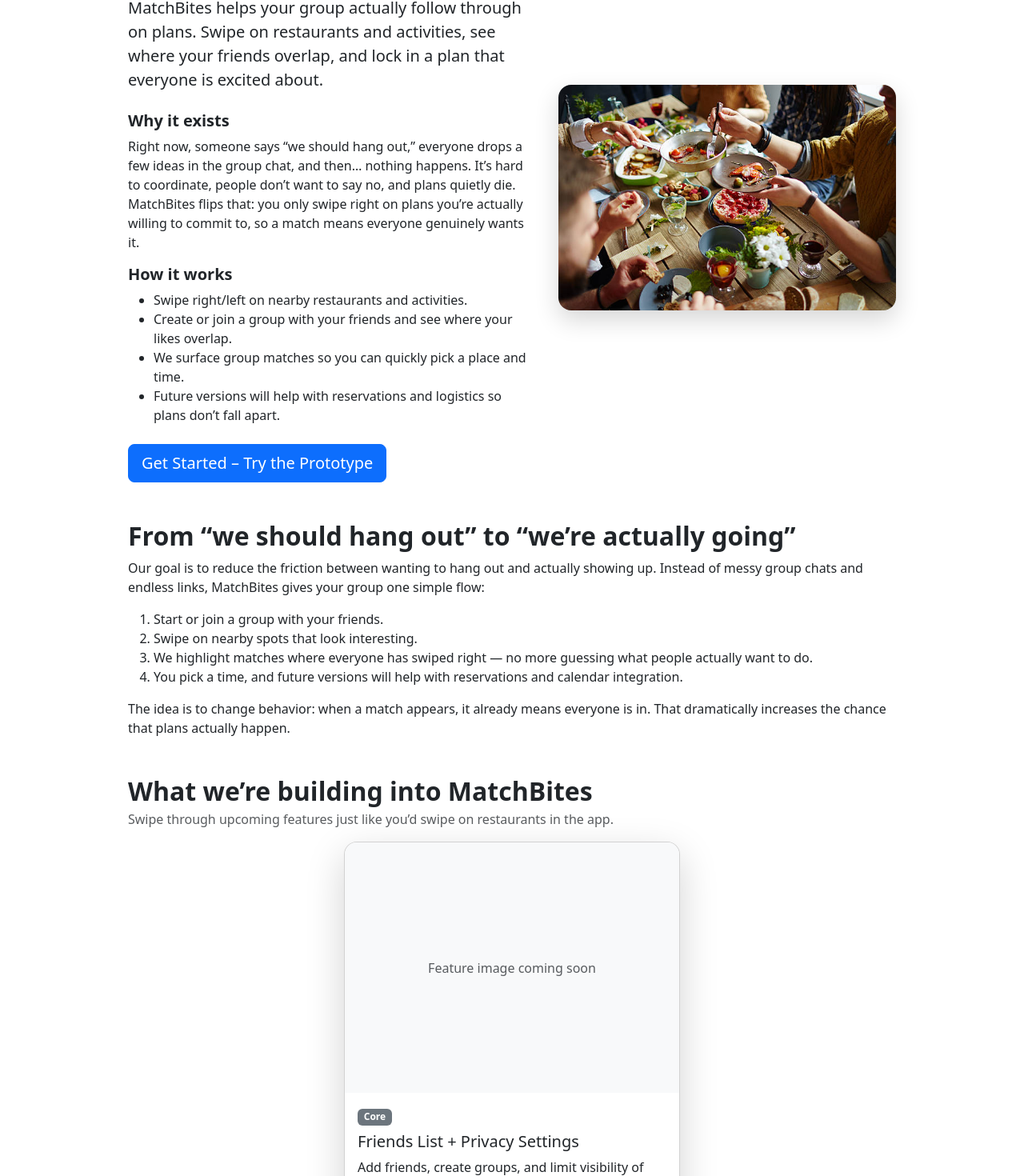
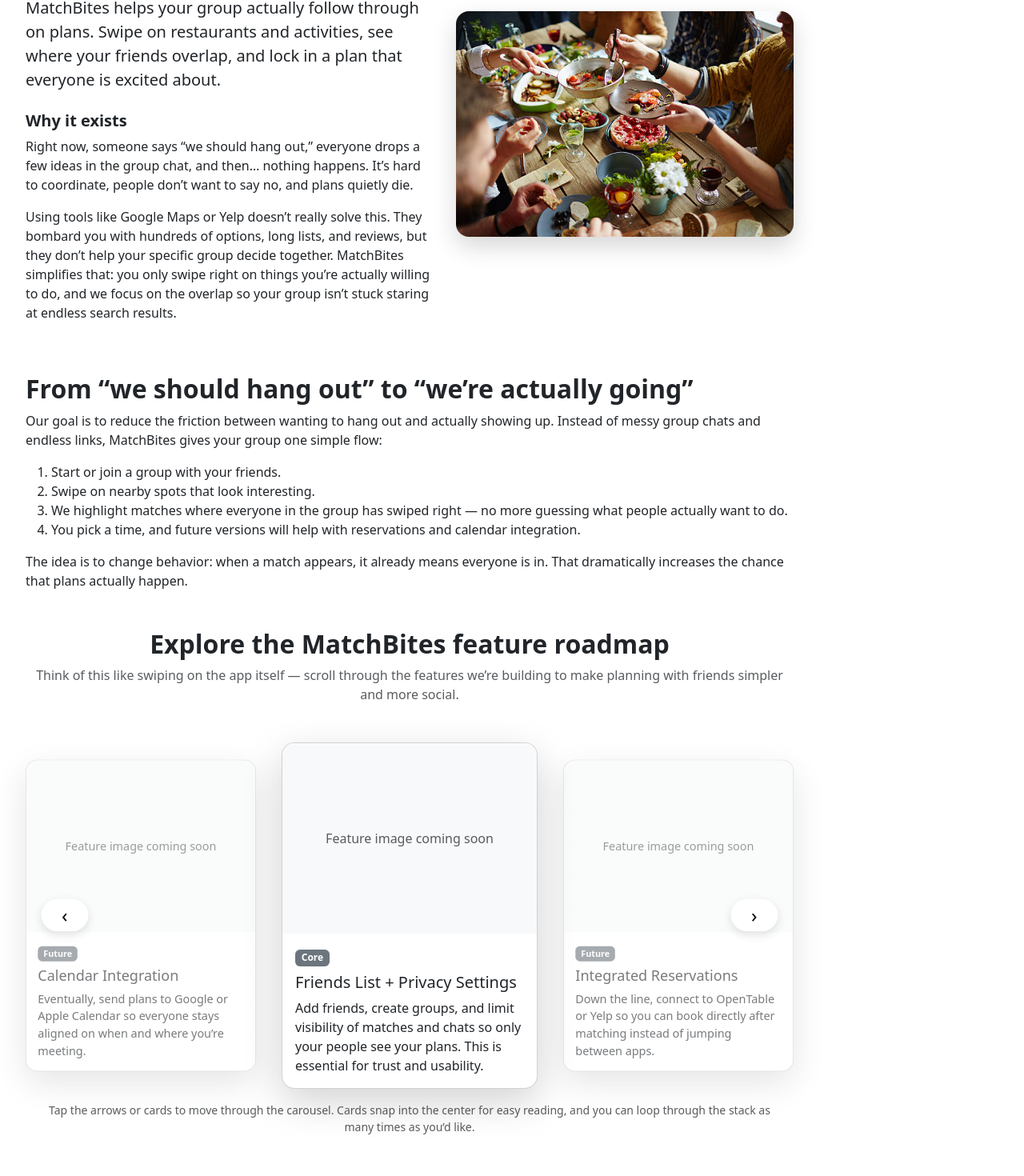
Before and after one commit to CS571-F25/p198, a React (Vite) app: page / in a window 1280 px wide. Shown: the part 213-1683 px from the top of the page at 80% size. Built offline with nearby package versions, Linux system fonts and the light colour scheme.

Commit message:
Sectioned home into components, changed feature deck functionality

```diff
--- a/src/App.css
+++ b/src/App.css
@@ -1,78 +1,8 @@
-/* Ensure the app can stretch full height */
-html,
-body,
-#root {
-  height: 100%;
-  width: 100%;
-  margin: 0;
-  padding: 0;
+/* Layout helpers */
+.app-root {
+  background-color: #ffffff;
 }
 
-/* Wrapper for every page's main content */
-.page-fullscreen {
-  min-height: calc(100vh - 70px - 48px); /* viewport minus navbar & footer approx */
-  width: 100%;
-  display: flex;
-  justify-content: center;  /* vertical center (with column inside) */
-  align-items: center;      /* horizontal center */
-  padding: 1.5rem;
-}
-
-/* Inner content width */
-.page-content {
-  width: 100%;
-  max-width: 960px;
-  margin: 0 auto;
-}
-
-/* Remove default bootstrap container padding where we don't want it */
-.no-padding {
-  padding-left: 0 !important;
-  padding-right: 0 !important;
-}
-
-/* Home page specific */
-.home-hero {
-  display: grid;
-  grid-template-columns: 1fr;
-  gap: 2rem;
-}
-
-@media (min-width: 768px) {
-  .home-hero {
-    grid-template-columns: 1.2fr 1fr;
-    align-items: center;
-  }
-}
-
-.home-hero-image {
-  width: 100%;
-  height: auto;
-  border-radius: 16px;
-  object-fit: cover;
-  box-shadow: 0 12px 30px rgba(0, 0, 0, 0.16);
-}
-
-/* About page logos */
-.school-logos {
-  display: flex;
-  gap: 1.5rem;
-  flex-wrap: wrap;
-  align-items: center;
-}
-
-.school-logo-img {
-  height: 70px;
-  width: auto;
-}
-
-/* Contact form */
-.contact-form {
-  max-width: 640px;
-  margin: 0 auto;
-}
-
-/* General page layout used above */
 .page-container {
   padding: 2rem 1.5rem;
 }
@@ -88,7 +18,7 @@
   margin: 0 auto;
 }
 
-/* Existing home hero (you already have this) */
+/* Home hero layout */
 .home-hero {
   display: grid;
   grid-template-columns: 1fr;
@@ -110,52 +40,103 @@
   box-shadow: 0 12px 30px rgba(0, 0, 0, 0.16);
 }
 
-/* Swipe deck styles */
-.feature-swipe-wrapper {
-  max-width: 420px;
-  margin: 0 auto;
-  position: relative;
+/* How it works spacing */
+.how-it-works-section {
+  margin-top: 1rem;
 }
 
-.feature-swipe-card-wrapper {
-  width: 100%;
+/* Feature “swipe deck” carousel */
+.feature-carousel-section {
+  margin-top: 2rem;
 }
 
-/* Hero layout inside feature card */
+.feature-carousel-bg {
+  background-color: #ffffff;
+  border-radius: 24px;
+  padding: 2rem 1rem 3rem;
+  /* subtle polka-dot style background;
+     replace with a small logo image if you want */
+  background-image: radial-gradient(
+    circle at 0 0,
+    rgba(220, 53, 69, 0.06) 1.5px,
+    transparent 0
+  );
+  background-size: 40px 40px;
+}
+
+.feature-carousel-track {
+  position: relative;
+  display: flex;
+  justify-content: center;
+  align-items: stretch;
+  gap: 1rem;
+}
+
+.feature-carousel-card {
+  flex: 0 0 70%;
+  max-width: 320px;
+  transition: transform 0.25s ease, opacity 0.25s ease;
+}
+
+.feature-carousel-card-center {
+  transform: scale(1);
+  opacity: 1;
+  z-index: 2;
+}
+
+.feature-carousel-card-side {
+  transform: scale(0.9);
+  opacity: 0.6;
+}
+
+/* Arrow buttons */
+.feature-carousel-arrow {
+  position: absolute;
+  top: 50%;
+  transform: translateY(-50%);
+  border: none;
+  background-color: #ffffff;
+  border-radius: 999px;
+  box-shadow: 0 4px 12px rgba(0, 0, 0, 0.12);
+  width: 40px;
+  height: 40px;
+  font-size: 1.5rem;
+  line-height: 1;
+  display: flex;
+  align-items: center;
+  justify-content: center;
+  cursor: pointer;
+}
+
+.feature-carousel-arrow-left {
+  left: 0.25rem;
+}
+
+.feature-carousel-arrow-right {
+  right: 0.25rem;
+}
+
+/* “Hint” state for first interaction */
+.feature-carousel-arrow-hint {
+  animation: arrowHint 1s ease-in-out infinite alternate;
+}
+
+@keyframes arrowHint {
+  from {
+    transform: translateY(-50%) scale(1);
+  }
+  to {
+    transform: translateY(-50%) scale(1.08);
+  }
+}
+
+/* Feature card hero image area */
 .feature-card-hero-image {
   width: 100%;
   aspect-ratio: 4 / 3;
 }
 
-/* Like / Skip labels (Tinder-style) */
-.swipe-label {
-  position: absolute;
-  top: 16px;
-  z-index: 5;
-  padding: 0.25rem 0.75rem;
-  border-radius: 999px;
-  font-weight: 700;
-  letter-spacing: 0.08em;
-  font-size: 0.9rem;
-}
-
-.swipe-label-like {
-  left: 16px;
-  border: 2px solid #198754;
-  color: #198754;
-  transform: rotate(-15deg);
-  background-color: rgba(255, 255, 255, 0.8);
-}
-
-.swipe-label-skip {
-  right: 16px;
-  border: 2px solid #dc3545;
-  color: #dc3545;
-  transform: rotate(15deg);
-  background-color: rgba(255, 255, 255, 0.8);
-}
-
-/* School logos used on About page */
+/* If you don't already have these */
 .school-logos {
   display: flex;
   gap: 1.5rem;
--- a/src/components/FeatureSwipeDeck.jsx
+++ b/src/components/FeatureSwipeDeck.jsx
@@ -1,8 +1,7 @@
 import { useMemo, useState } from "react";
-import { motion, useMotionValue, useTransform } from "framer-motion";
 import FeatureCard from "./FeatureCard";
 
-// Shuffle helper
+// Shuffle helper for initial random order
 function shuffleArray(arr) {
   const copy = [...arr];
   for (let i = copy.length - 1; i > 0; i--) {
@@ -12,7 +11,6 @@
   return copy;
 }
 
-// Your feature roadmap content
 const FEATURES = [
   {
     id: "friends-privacy",
@@ -39,7 +37,7 @@
     id: "maps",
     title: "Google Maps Link / Mini Map",
     description:
-      "Show where each place is on a map or open directions in Google Maps. A high-value, low-effort way to make decisions more grounded.",
+      "Show where each place is on a map or open it directly in Google Maps. A high-value, low-friction way to make decisions more grounded.",
     tag: "Maps",
   },
   {
@@ -80,74 +78,85 @@
 ];
 
 export default function FeatureSwipeDeck() {
-  // Randomized queue that stays fixed for this session
   const featureQueue = useMemo(() => shuffleArray(FEATURES), []);
   const [currentIndex, setCurrentIndex] = useState(0);
+  const [hasInteracted, setHasInteracted] = useState(false);
 
-  const currentFeature = featureQueue[currentIndex];
+  const len = featureQueue.length;
+  const center = featureQueue[currentIndex];
+  const left = featureQueue[(currentIndex - 1 + len) % len];
+  const right = featureQueue[(currentIndex + 1) % len];
 
-  // Motion values
-  const x = useMotionValue(0);
-  const rotate = useTransform(x, [-200, 200], [-15, 15]);
-  const likeOpacity = useTransform(x, [60, 140], [0, 1]);
-  const skipOpacity = useTransform(x, [-140, -60], [1, 0]);
-
-  const handleDragEnd = (_event, info) => {
-    if (info.offset.x > 120) {
-      // Swiped right
-      advanceCard();
-    } else if (info.offset.x < -120) {
-      // Swiped left
-      advanceCard();
-    } else {
-      x.set(0); // snap back
-    }
+  const goNext = () => {
+    setCurrentIndex((prev) => (prev + 1) % len);
+    if (!hasInteracted) setHasInteracted(true);
   };
 
-  const advanceCard = () => {
-    setCurrentIndex((prev) => (prev + 1) % featureQueue.length);
-    x.set(0);
+  const goPrev = () => {
+    setCurrentIndex((prev) => (prev - 1 + len) % len);
+    if (!hasInteracted) setHasInteracted(true);
   };
 
   return (
-    <section aria-labelledby="features-heading" className="mb-5">
-      <header className="mb-3">
-        <h2 id="features-heading" className="fw-bold mb-1">
-          What we’re building into MatchBites
+    <section
+      aria-labelledby="feature-deck-heading"
+      className="mb-5 feature-carousel-section"
+    >
+      <header className="mb-3 text-center">
+        <h2 id="feature-deck-heading" className="fw-bold mb-2">
+          Explore the MatchBites feature roadmap
         </h2>
         <p className="text-muted mb-0">
-          Swipe through upcoming features just like you’d swipe on restaurants in the app.
+          Think of this like swiping on the app itself — scroll through the
+          features we’re building to make planning with friends simpler and more
+          social.
         </p>
       </header>
 
-      <div className="feature-swipe-wrapper">
-        {/* Like / Skip labels */}
-        <motion.div
-          className="swipe-label swipe-label-like"
-          style={{ opacity: likeOpacity }}
-        >
-          LIKE
-        </motion.div>
-        <motion.div
-          className="swipe-label swipe-label-skip"
-          style={{ opacity: skipOpacity }}
-        >
-          SKIP
-        </motion.div>
+      <div className="feature-carousel-bg">
+        <div className="feature-carousel-track">
+          {/* Left card */}
+          <div className="feature-carousel-card feature-carousel-card-side">
+            <FeatureCard feature={left} />
+          </div>
 
-        <motion.div
-          className="feature-swipe-card-wrapper"
-          drag="x"
-          dragConstraints={{ left: 0, right: 0 }}
-          style={{ x, rotate }}
-          onDragEnd={handleDragEnd}
-        >
-          <FeatureCard feature={currentFeature} />
-        </motion.div>
+          {/* Center card */}
+          <div className="feature-carousel-card feature-carousel-card-center">
+            <FeatureCard feature={center} />
+          </div>
+
+          {/* Right card */}
+          <div className="feature-carousel-card feature-carousel-card-side">
+            <FeatureCard feature={right} />
+          </div>
+
+          {/* Nav arrows */}
+          <button
+            type="button"
+            className={`feature-carousel-arrow feature-carousel-arrow-left ${
+              !hasInteracted ? "feature-carousel-arrow-hint" : ""
+            }`}
+            onClick={goPrev}
+            aria-label="Previous feature"
+          >
+            ‹
+          </button>
+          <button
+            type="button"
+            className={`feature-carousel-arrow feature-carousel-arrow-right ${
+              !hasInteracted ? "feature-carousel-arrow-hint" : ""
+            }`}
+            onClick={goNext}
+            aria-label="Next feature"
+          >
+            ›
+          </button>
+        </div>
 
         <p className="mt-3 text-muted small text-center">
-          Swipe right if you like it, left if you don’t. Cards will keep looping in a random order.
-          Swipes here are just for demo — they don’t affect any saved data.
+          Tap the arrows or cards to move through the carousel. Cards snap into
+          the center for easy reading, and you can loop through the stack as
+          many times as you’d like.
         </p>
       </div>
     </section>
--- /dev/null
+++ b/src/components/HeroSection.jsx
@@ -0,0 +1,50 @@
+import { Badge } from "react-bootstrap";
+import eatingTogether from "../assets/eatingtogether.jpg";
+
+export default function HeroSection() {
+  return (
+    <section aria-labelledby="home-hero-heading" className="mb-5">
+      <div className="home-hero">
+        {/* Text side */}
+        <div>
+          <Badge bg="primary" className="mb-3">
+            For college friends & groups
+          </Badge>
+
+          <h1 id="home-hero-heading" className="fw-bold mb-3">
+            Welcome to MatchBites
+          </h1>
+          <p className="lead mb-4">
+            MatchBites helps your group actually follow through on plans. Swipe
+            on restaurants and activities, see where your friends overlap, and
+            lock in a plan that everyone is excited about.
+          </p>
+
+          <h2 className="h5 fw-semibold mb-2">Why it exists</h2>
+          <p className="mb-3">
+            Right now, someone says “we should hang out,” everyone drops a few
+            ideas in the group chat, and then… nothing happens. It’s hard to
+            coordinate, people don’t want to say no, and plans quietly die.
+          </p>
+          <p className="mb-3">
+            Using tools like Google Maps or Yelp doesn’t really solve this.
+            They bombard you with hundreds of options, long lists, and reviews,
+            but they don’t help your specific group decide together. MatchBites
+            simplifies that: you only swipe right on things you’re actually
+            willing to do, and we focus on the overlap so your group isn’t stuck
+            staring at endless search results.
+          </p>
+        </div>
+
+        {/* Image side */}
+        <div>
+          <img
+            src={eatingTogether}
+            alt="Friends sharing food around a table"
+            className="home-hero-image"
+          />
+        </div>
+      </div>
+    </section>
+  );
+}
--- /dev/null
+++ b/src/components/HowItWorksSection.jsx
@@ -0,0 +1,34 @@
+export default function HowItWorksSection() {
+  return (
+    <section
+      aria-labelledby="how-it-works-heading"
+      className="mb-5 how-it-works-section"
+    >
+      <h2 id="how-it-works-heading" className="fw-bold mb-2">
+        From “we should hang out” to “we’re actually going”
+      </h2>
+      <p className="mb-3">
+        Our goal is to reduce the friction between wanting to hang out and
+        actually showing up. Instead of messy group chats and endless links,
+        MatchBites gives your group one simple flow:
+      </p>
+      <ol className="mb-3">
+        <li>Start or join a group with your friends.</li>
+        <li>Swipe on nearby spots that look interesting.</li>
+        <li>
+          We highlight matches where everyone in the group has swiped right —
+          no more guessing what people actually want to do.
+        </li>
+        <li>
+          You pick a time, and future versions will help with reservations and
+          calendar integration.
+        </li>
+      </ol>
+      <p className="mb-0">
+        The idea is to change behavior: when a match appears, it already means
+        everyone is in. That dramatically increases the chance that plans
+        actually happen.
+      </p>
+    </section>
+  );
+}
--- a/src/pages/Home.jsx
+++ b/src/pages/Home.jsx
@@ -1,108 +1,13 @@
-import { Button, Badge } from "react-bootstrap";
-import eatingTogether from "../assets/eatingtogether.jpg";
+import HeroSection from "../components/HeroSection";
+import HowItWorksSection from "../components/HowItWorksSection";
 import FeatureSwipeDeck from "../components/FeatureSwipeDeck";
 
 export default function Home() {
   return (
     <div className="page-container">
       <div className="page-inner">
-        {/* HERO SECTION (same content as before) */}
-        <section aria-labelledby="home-hero-heading" className="mb-5">
-          <div className="home-hero">
-            {/* Text side */}
-            <div>
-              <Badge bg="primary" className="mb-3">
-                For college friends & groups
-              </Badge>
-
-              <h1 id="home-hero-heading" className="fw-bold mb-3">
-                Welcome to MatchBites
-              </h1>
-              <p className="lead mb-4">
-                MatchBites helps your group actually follow through on plans.
-                Swipe on restaurants and activities, see where your friends
-                overlap, and lock in a plan that everyone is excited about.
-              </p>
-
-              <h5 className="fw-semibold mb-2">Why it exists</h5>
-              <p className="mb-3">
-                Right now, someone says “we should hang out,” everyone drops a
-                few ideas in the group chat, and then… nothing happens. It’s
-                hard to coordinate, people don’t want to say no, and plans
-                quietly die. MatchBites flips that: you only swipe right on
-                plans you’re actually willing to commit to, so a match means
-                everyone genuinely wants it.
-              </p>
-
-              <h5 className="fw-semibold mb-2">How it works</h5>
-              <ul className="text-start mb-4">
-                <li>Swipe right/left on nearby restaurants and activities.</li>
-                <li>
-                  Create or join a group with your friends and see where your
-                  likes overlap.
-                </li>
-                <li>
-                  We surface group matches so you can quickly pick a place and
-                  time.
-                </li>
-                <li>
-                  Future versions will help with reservations and logistics so
-                  plans don’t fall apart.
-                </li>
-              </ul>
-
-              <Button
-                variant="primary"
-                size="lg"
-                href="https://gum-cream-89552792.figma.site"
-                target="_blank"
-                rel="noopener noreferrer"
-              >
-                Get Started – Try the Prototype
-              </Button>
-            </div>
-
-            {/* Image side */}
-            <div>
-              <img
-                src={eatingTogether}
-                alt="Friends sharing food around a table"
-                className="home-hero-image"
-              />
-            </div>
-          </div>
-        </section>
-
-        {/* HOW IT WORKS SECTION (scrollable explanation) */}
-        <section aria-labelledby="how-it-works-heading" className="mb-5">
-          <h2 id="how-it-works-heading" className="fw-bold mb-2">
-            From “we should hang out” to “we’re actually going”
-          </h2>
-          <p className="mb-3">
-            Our goal is to reduce the friction between wanting to hang out and
-            actually showing up. Instead of messy group chats and endless links,
-            MatchBites gives your group one simple flow:
-          </p>
-          <ol className="mb-3">
-            <li>Start or join a group with your friends.</li>
-            <li>Swipe on nearby spots that look interesting.</li>
-            <li>
-              We highlight matches where everyone has swiped right — no more
-              guessing what people actually want to do.
-            </li>
-            <li>
-              You pick a time, and future versions will help with reservations
-              and calendar integration.
-            </li>
-          </ol>
-          <p className="mb-0">
-            The idea is to change behavior: when a match appears, it already
-            means everyone is in. That dramatically increases the chance that
-            plans actually happen.
-          </p>
-        </section>
-
-        {/* SWIPEABLE FEATURE DECK */}
+        <HeroSection />
+        <HowItWorksSection />
         <FeatureSwipeDeck />
       </div>
     </div>
```
Also changed, not shown: src/App.jsx (+15 -7 lines), src/components/Footer.jsx (added, +7 -0 lines), 5 other files (tests, documents, lock files or other folders).
